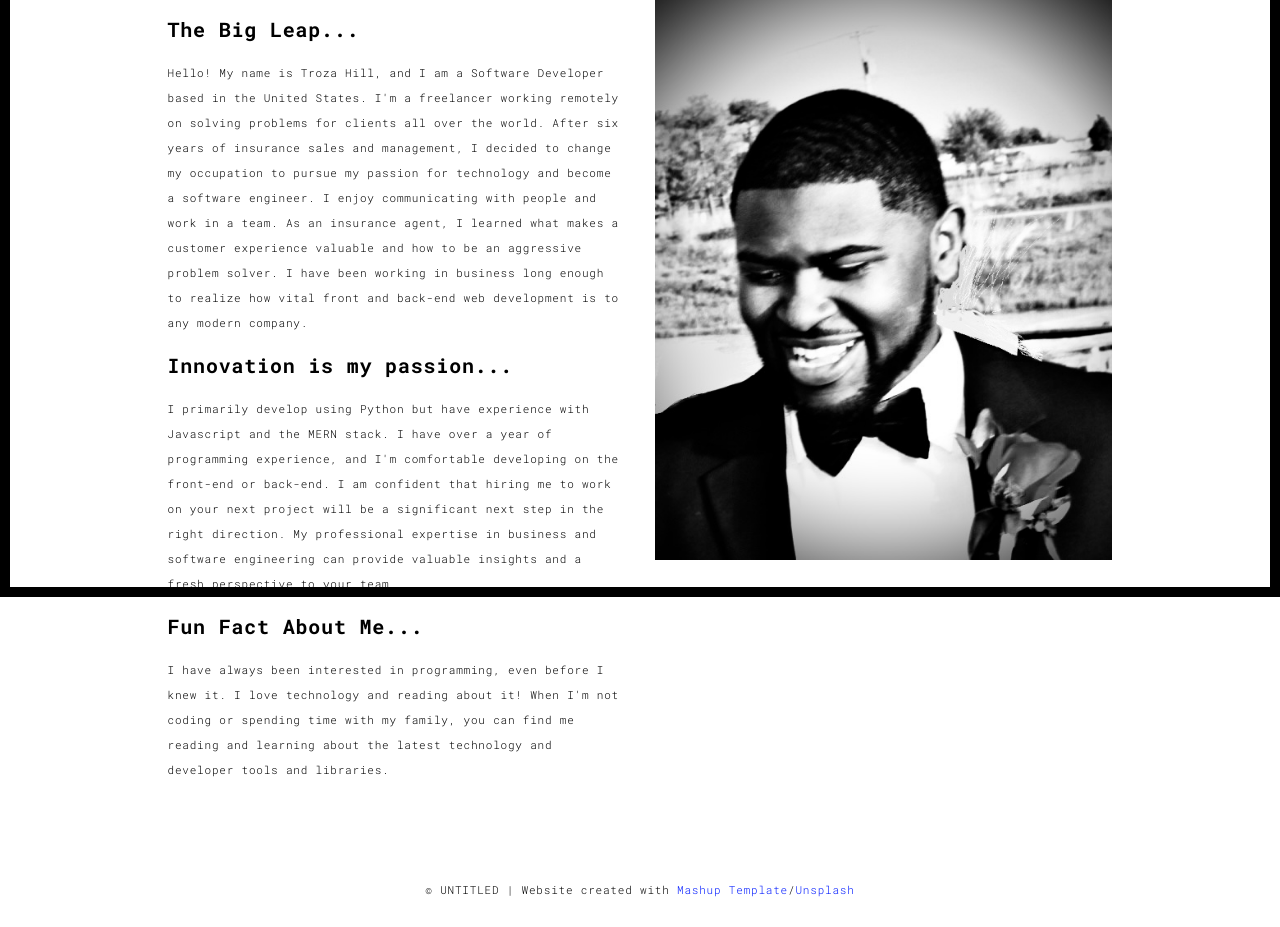
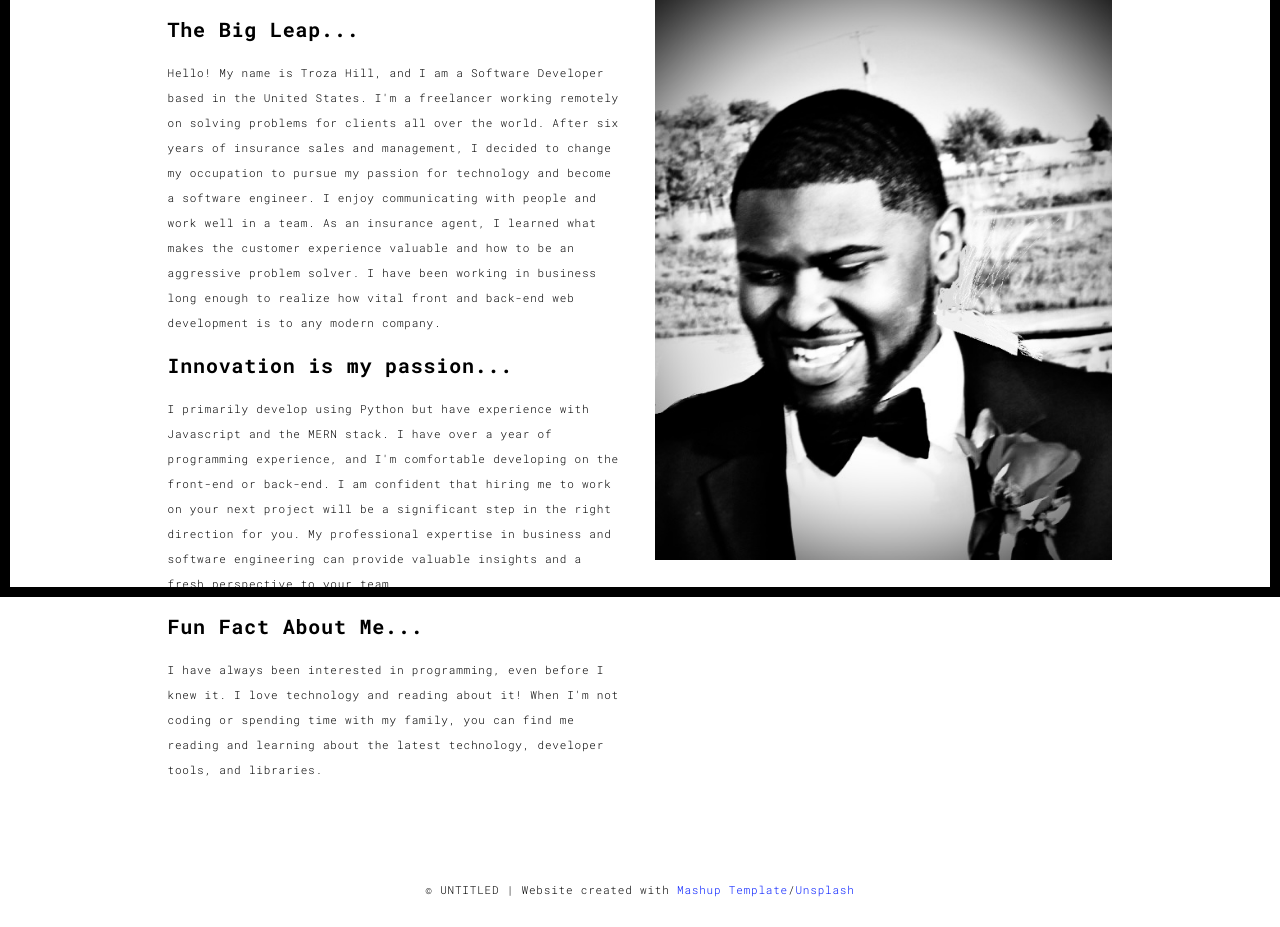
Before and after one commit to Trozah/flask-server, a Flask app: page /about.html in a window 1280 px wide. Shown: the part 203-1130 px from the top of the page. Run offline with Flask 2, Linux system fonts and the light colour scheme; some libraries are stand-ins or nearby versions.

Commit message:
About me Final Updates

```diff
--- a/templates/about.html
+++ b/templates/about.html
@@ -62,11 +62,12 @@
               <div class="row">
                 <div class="col-xs-12 col-md-6">
                   <h3>The Big Leap...</h3>
-                  <p>Hello! My name is Troza Hill, and I am a Software Developer based in the United States. I'm a freelancer working remotely on solving problems for clients all over the world. After six years of insurance sales and management, I decided to change my occupation to pursue my passion for technology and become a software engineer. I enjoy communicating with people and work in a team. As an insurance agent, I learned what makes a customer experience valuable and how to be an aggressive problem solver. I have been working in business long enough to realize how vital front and back-end web development is to any modern company.</p>
+                  <p>Hello! My name is Troza Hill, and I am a Software Developer based in the United States. I'm a freelancer working remotely on solving problems for clients all over the world. After six years of insurance sales and management, I decided to change my occupation to pursue my passion for technology and become a software engineer. I enjoy communicating with people and work well in a team. As an insurance agent, I learned what makes the customer experience valuable and how to be an aggressive problem solver. I have been working in business long enough to realize how vital front and back-end web development is to any modern company.</p>
                   <h3>Innovation is my passion... </h3>
-                  <p>I primarily develop using Python but have experience with Javascript and the MERN stack. I have over a year of programming experience, and I'm comfortable developing on the front-end or back-end. I am confident that hiring me to work on your next project will be a significant next step in the right direction. My professional expertise in business and software engineering can provide valuable insights and a fresh perspective to your team. </p>
+                  <p>I primarily develop using Python but have experience with Javascript and the MERN stack. I have over a year of programming experience, and I'm comfortable developing on the front-end or back-end. I am confident that hiring me to work on your next project will be a significant step in the right direction for you. My professional expertise in business and software engineering can provide valuable insights and a fresh perspective to your team.  </p>
                   <h3>Fun Fact About Me...</h3>
-                  <p>I have always been interested in programming, even before I knew it. I love technology and reading about it! When I'm not coding or spending time with my family, you can find me reading and learning about the latest technology and developer tools and libraries.                 </div>
+                  <p>I have always been interested in programming, even before I knew it. I love technology and reading about it! When I'm not coding or spending time with my family, you can find me reading and learning about the latest technology, developer tools, and libraries.</p>
+                </div>
                 <div class="col-xs-12 col-md-6">
                   <img src="./static/assets/images/me.jpg" class="img-responsive" alt="">
                 </div>
```
Also changed, not shown: templates/works.html (+4 -4 lines), static/assets/images/worksport.png (added).
